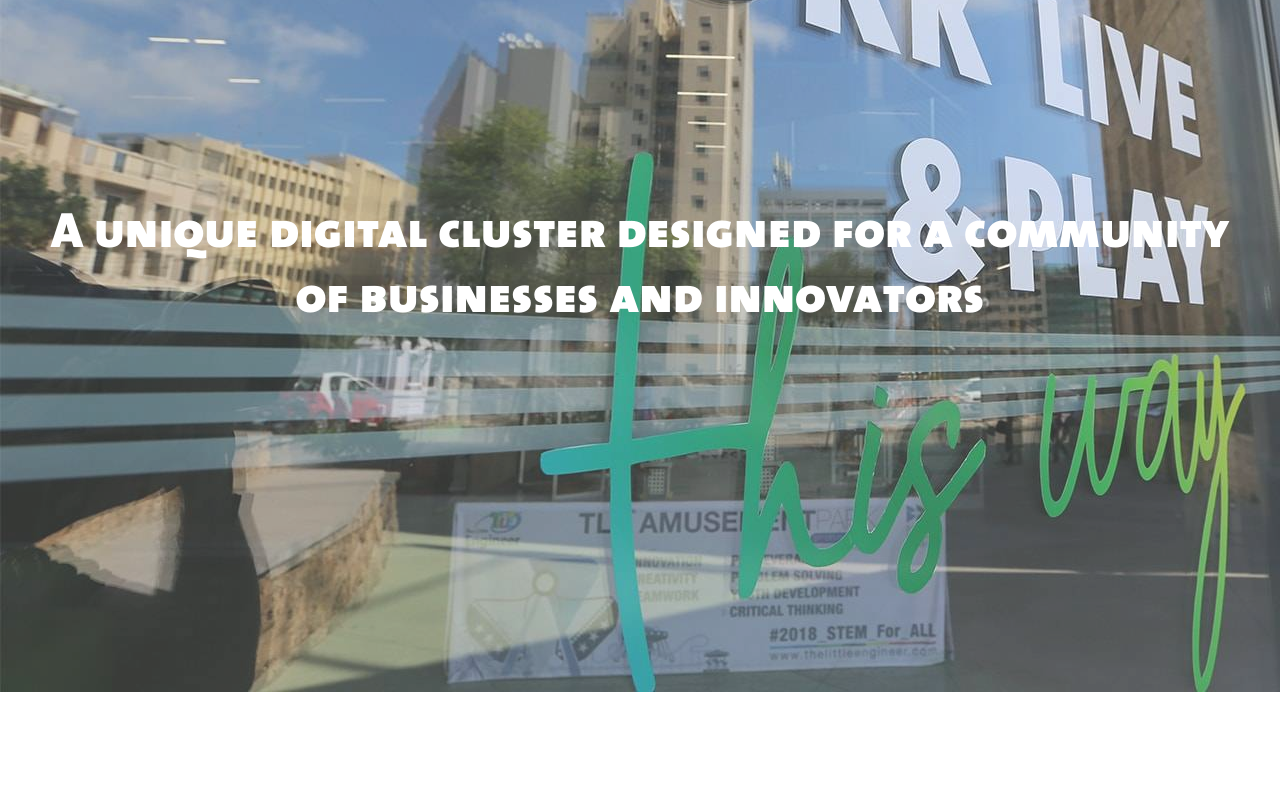
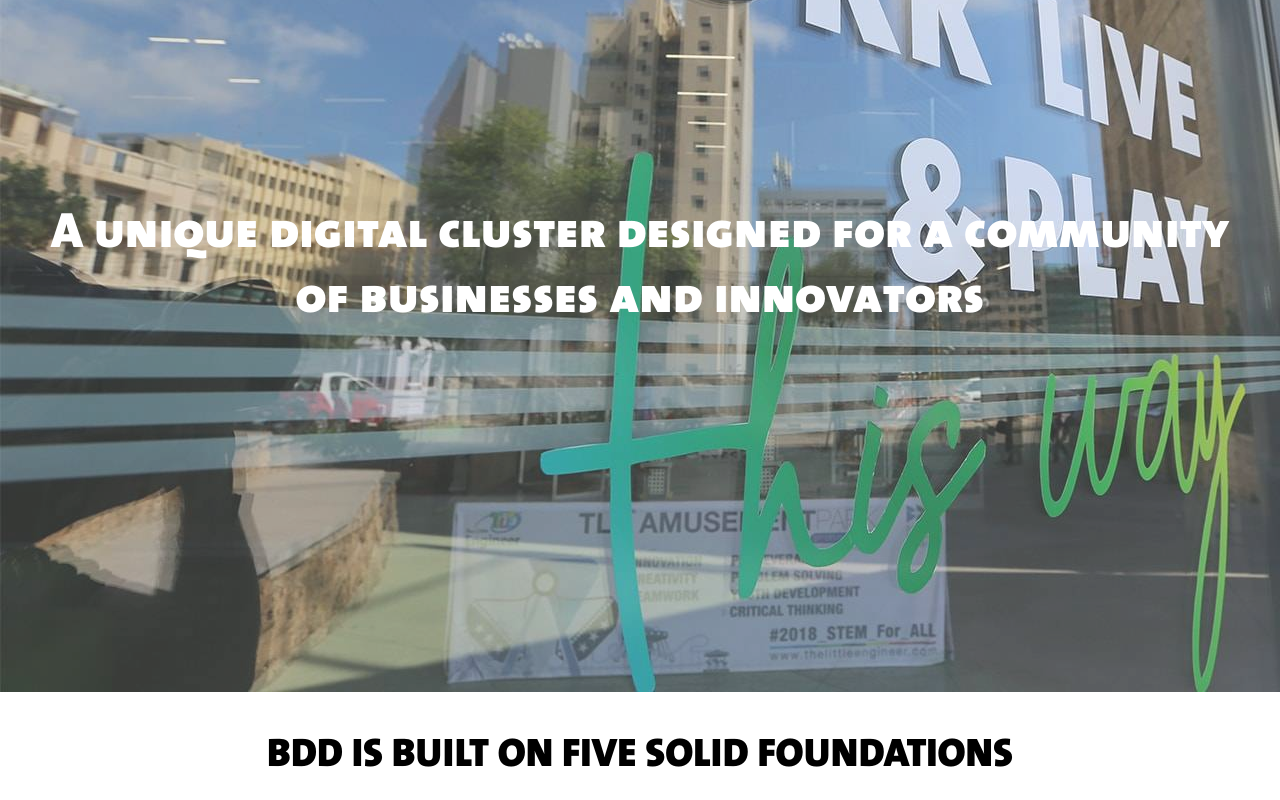
Before and after one commit to Sana-Kassamani/BDD-Clone, a plain HTML site: page index.html in a window 1280 px wide. Shown: the part 332-1132 px from the top of the page. Before the commit the page ends 1024 px from the top, so only its background shows below. Drawn offline with Linux system fonts and the light colour scheme.

Commit message:
Add- foundation title

```diff
--- a/index.html
+++ b/index.html
@@ -37,5 +37,8 @@
         </p>
       </div>
     </div>
+    <div class="foundation-text">
+      <h2>BDD IS BUILT ON FIVE SOLID FOUNDATIONS</h2>
+    </div>
   </body>
 </html>
--- a/styles/home.css
+++ b/styles/home.css
@@ -64,3 +64,12 @@ nav a:hover {
   line-height: 1.3em;
   font-stretch: expanded;
 }
+.foundation-text > h2 {
+  text-align: center;
+  font-family: TheMix-9-BlackCaps;
+  font-size: 40px;
+  font-weight: 600;
+  margin-top: 20px;
+  padding: 20px;
+  font-stretch: expanded;
+}
```
